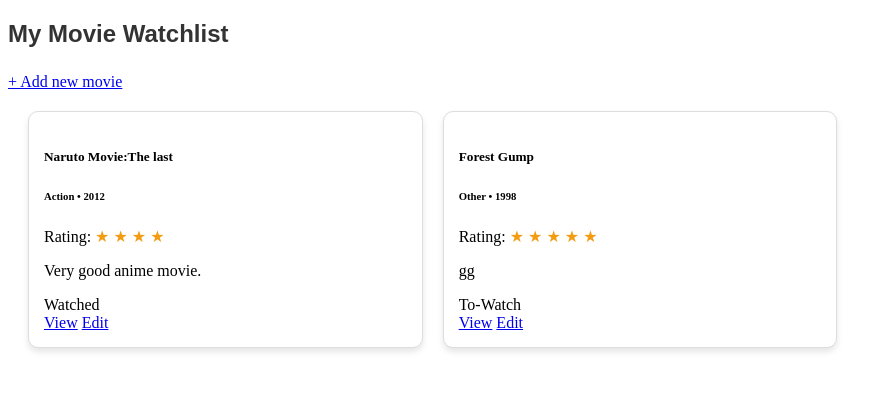
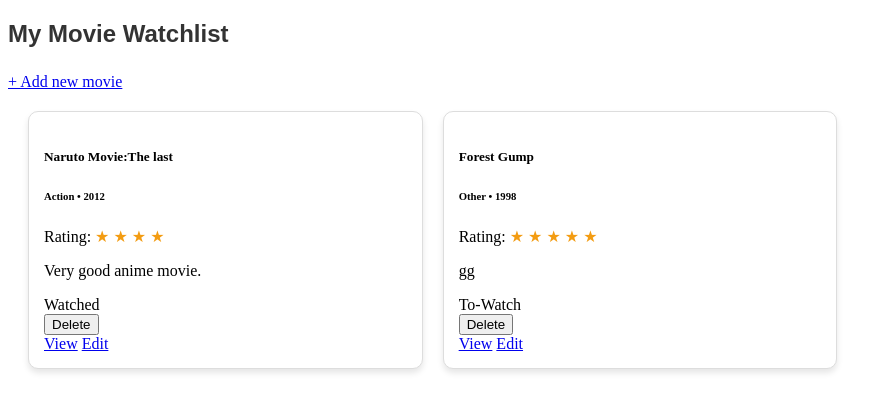
Before and after one commit to minnhan-kyaw/movie_watchlist, a Flask app: page /movies in a window 1280 px wide. Shown: the top 412 px of the page, without its empty margins (0-892 px from the left). Run offline with Flask 3, Linux system fonts and the light colour scheme; data comes from the database, SQL or seed files in the repository; both versions use the stored data as it was after the commit.

Commit message:
added delete buttom

```diff
--- a/data_access/movie_repository.py
+++ b/data_access/movie_repository.py
@@ -21,3 +21,10 @@ def init_db():
     ''')
     conn.commit()
     conn.close()
+
+
+def delete_movie(movie_id):
+    conn = get_db_connection()
+    conn.execute('DELETE FROM movies WHERE id= ?', (movie_id,))
+    conn.commit()
+    conn.close()
--- a/endpoint/movies.py
+++ b/endpoint/movies.py
@@ -1,5 +1,6 @@
 from flask import Blueprint, render_template, request, redirect, url_for
 from business_logic.movie_service import add_movie_service, get_all_movies_service, get_db_connection
+from data_access.movie_repository import delete_movie
 
 movies_bp = Blueprint('movies', __name__)
 
@@ -21,3 +22,8 @@ def create():
         add_movie_service(title, genre, int(release_year),int(rating), status , notes)
         return redirect(url_for('movies.index'))
     return render_template('create.html')
+
+@movies_bp.route('/delete/<int:movie_id>', methods = ['POST'])
+def delete(movie_id):
+    delete_movie(movie_id)
+    return redirect(url_for('movies.index'))
--- a/templates/index.html
+++ b/templates/index.html
@@ -4,16 +4,16 @@
     <link rel="stylesheet" href="{{ url_for('static', filename='css/style.css') }}">
     <title>My Watchlist</title>
 </head>
-<body class="container mt-5">
+<body>
     <h2>My Movie Watchlist</h2>
-    <a href="{{ url_for('movies.create') }}" class="btn btn-primary mb-3"> + Add new movie</a>
+    <a href="{{ url_for('movies.create') }}" > + Add new movie</a>
     <div class="movie-grid">
     {% for movie in movies %}
     <div class="movie-card">
-        <div class="card h-100 shadow-sm">
-            <div class="card-body">
-                <h5 class="card-title">{{ movie['title'] }}</h5>
-                <h6 class="card-subtitle mb-2 text-muted">{{ movie['genre'] }} • {{ movie['release_year'] }}</h6>
+        <div>
+            <div>
+                <h5>{{ movie['title'] }}</h5>
+                <h6>{{ movie['genre'] }} • {{ movie['release_year'] }}</h6>
                 <p>
                     Rating:
                     {% if movie['rating'] %}
@@ -24,13 +24,18 @@
                         <span>No rating yet</span>
                     {% endif %}
                 </p>
-                <p class="card-text">{{ movie['notes'] }}</p>
+                <p>{{ movie['notes'] }}</p>
 
-                <span class="badge bg-info text-dark">{{ movie['status'] }}</span>
+                <span>{{ movie['status'] }}</span>
             </div>
-            <div class="card-footer bg-transparent border-top-0">
-                <a href="/movies/view/{{ movie['id'] }}" class="btn btn-sm btn-outline-primary">View</a>
-                <a href="/movies/edit/{{ movie['id'] }}" class="btn btn-sm btn-outline-secondary">Edit</a>
+            <div>
+                <form action="{{ url_for('movies.delete', movie_id=movie.id) }}" method="POST">
+                    <button type=" submit" onclick="return confirm('Are you sure want to delete this movie?')">
+                        Delete
+                    </button>
+                </form>
+                <a href="/movies/view/{{ movie['id'] }}">View</a>
+                <a href="/movies/edit/{{ movie['id'] }}">Edit</a>
             </div>
         </div>
     </div>
```
Also changed, not shown: movie.db.
